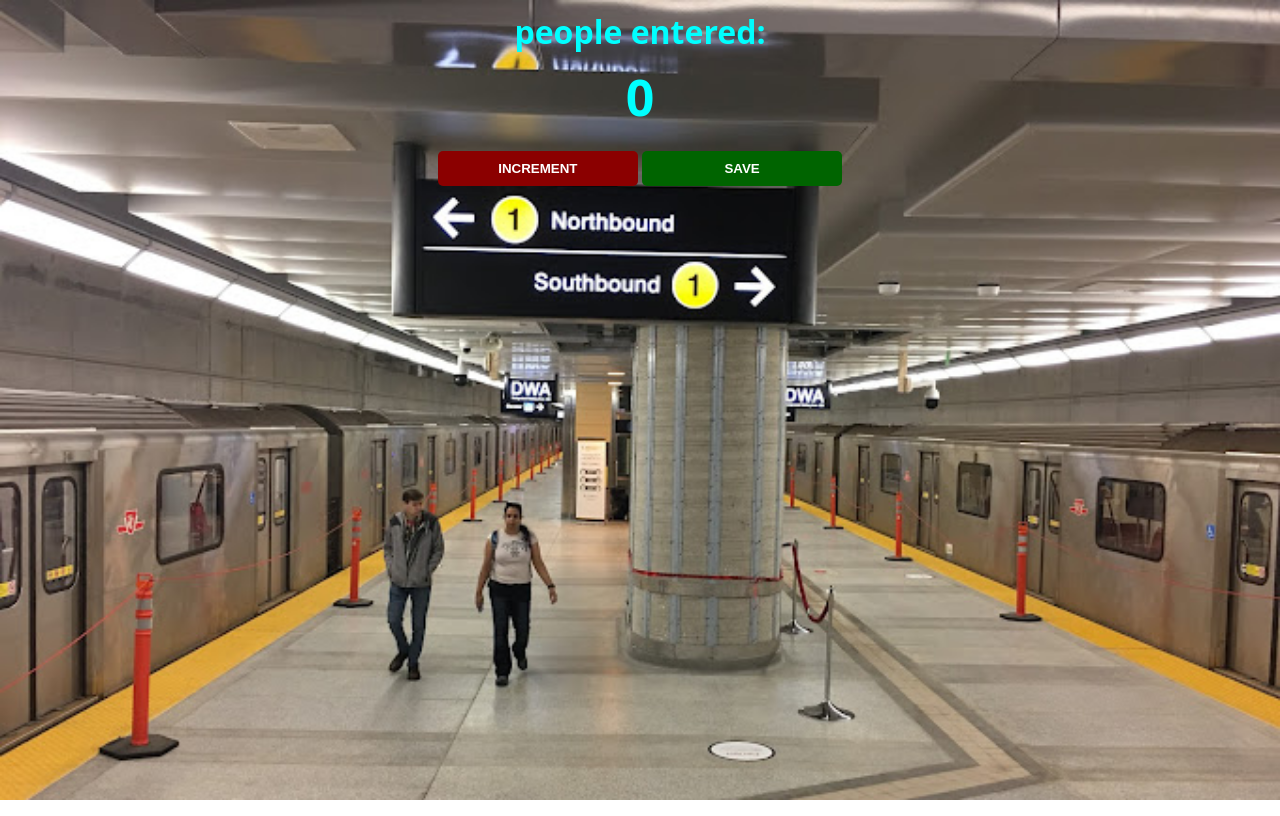
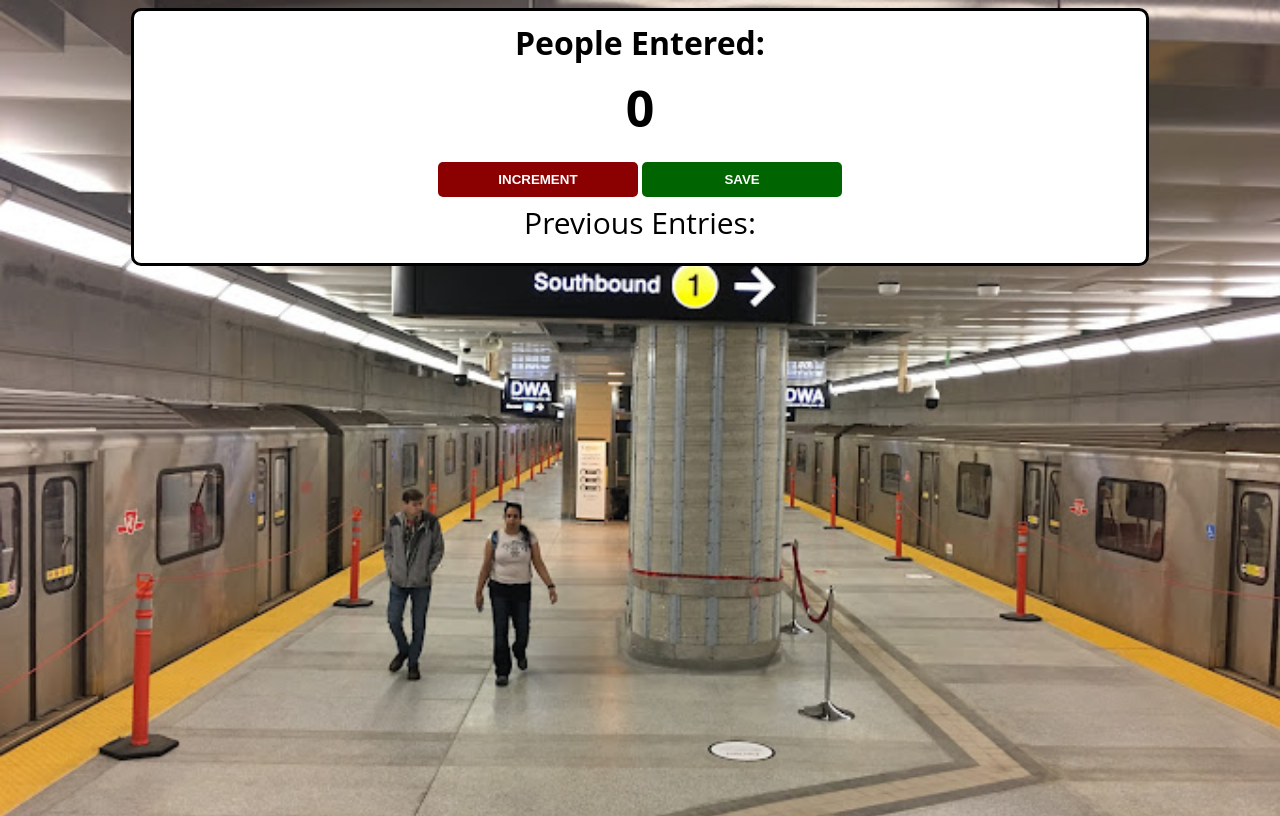
Before and after one commit to Shaddisme/People-counter-app, a plain HTML site: page Index.html in a window 1280 px wide. Drawn offline with Linux system fonts and the light colour scheme.

Commit message:
modified Index.html, Style.Css and Script.js

```diff
--- a/Index.html
+++ b/Index.html
@@ -7,10 +7,13 @@
     <link rel="stylesheet" href="/People-counter-app/style.css">
 </head>
 <body>
-    <h1>people entered:</h1>
-    <h2 id="count-el">0</h2>
-    <button id="increment-btn" onclick="increment()">INCREMENT</button>
-    <button id="save-btn" onclick="save()">SAVE</button>
+    <div class="container">
+        <h1>People Entered:</h1>
+        <h2 id="count-el">0</h2>
+        <button id="increment-btn" onclick="increment()">INCREMENT</button>
+        <button id="save-btn" onclick="save()">SAVE</button>
+        <p id="save-el">Previous Entries:</p>
+    </div>
 
     <script src="/People-counter-app/script.js"></script>
 </body>
--- a/script.js
+++ b/script.js
@@ -2,18 +2,22 @@
 // listen for clicks on the increment button
 // increment the count variable when the button is clicked
 // change the count-el in the HTML to reflect the count
+let saveEl = document.getElementById("save-el");
+let countEl = document.getElementById("count-el");
 
-let countEl = document.getElementById("count-el")
+console.log(saveEl);
 
-
-let count = 0
+let count = 0;
 
 function increment() {
-    count = count + 1
-    countEl.innerText = count
+    count += 1;
+    countEl.innerText = count;
     console.log(count);
 }
 
 function save() {
-    console.log(count);
+    let countStr = count + " - ";
+    saveEl.textContent += countStr;
+    countEl.textContent = 0;
+    count = 0;
 }
--- a/style.css
+++ b/style.css
@@ -1,20 +1,37 @@
 body {
     background-image: url("/People-counter-app/Station.jpg");
     background-size: cover;
-    font-family: system-ui, -apple-system, BlinkMacSystemFont, 'Segoe UI', Roboto, Oxygen, Ubuntu, Cantarell, 'Open Sans', 'Helvetica Neue', sans-serif;
+    font-family: 'Open Sans', 'Helvetica Neue', sans-serif;
     font-weight: bold;
     text-align: center;
+    height: 100vh;
+}
+
+.container {
+    background: white;
+    max-width: 80%;
+    margin: 0 auto;
+    border: 3px solid black;
+    border-radius: 10px;
 }
 
 h1 {
-    color: cyan;
+    color: black;
     margin-top: 10px;
     margin-bottom: 10px;
 }
 
 h2 {
     font-size: 50px;
-    color: cyan;
+    color: black;
+    margin-top: 0px;
+    margin-bottom: 20px;
+}
+
+p {
+    font-size: 30px;
+    font-weight: lighter;
+    color: black;
     margin-top: 0px;
     margin-bottom: 20px;
 }
```
